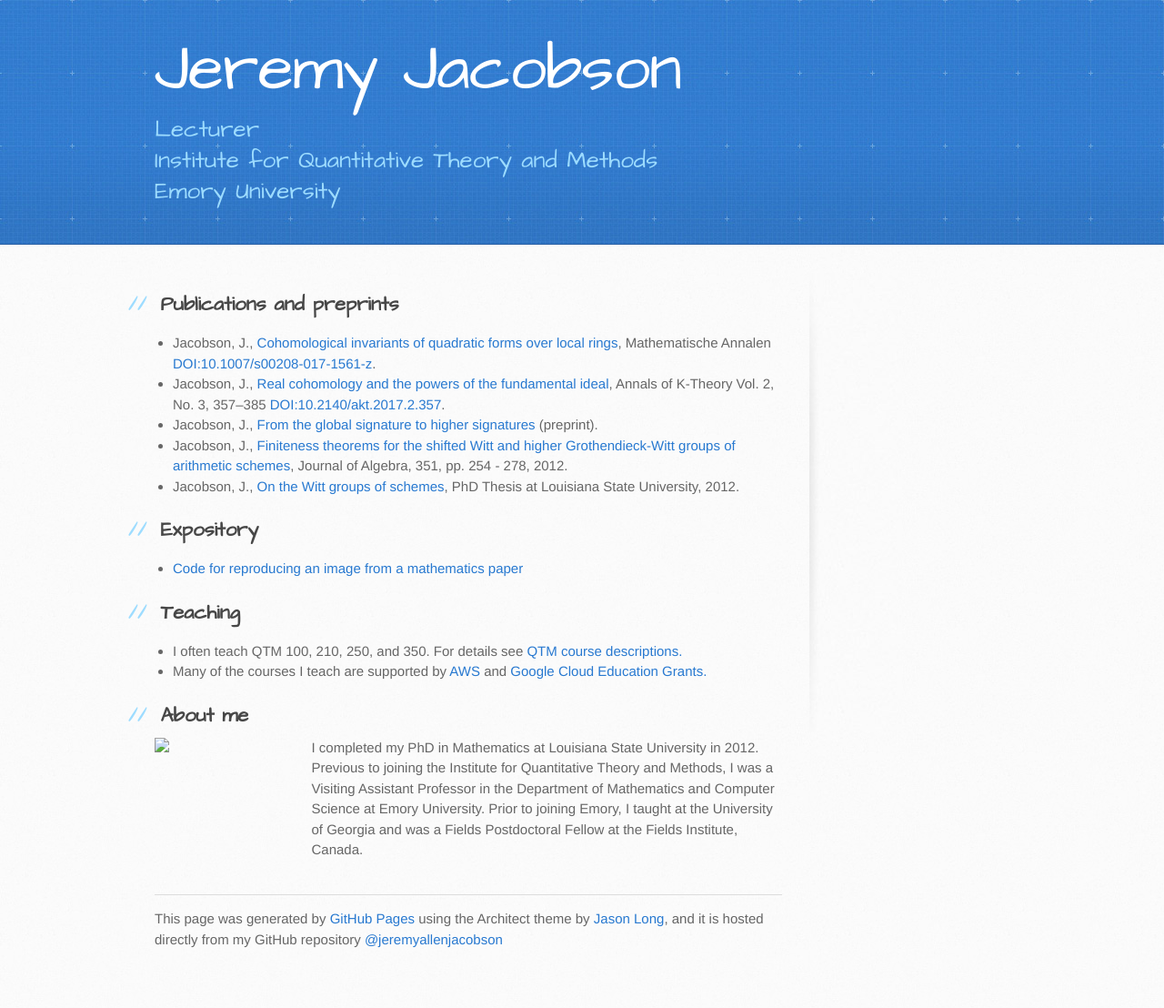
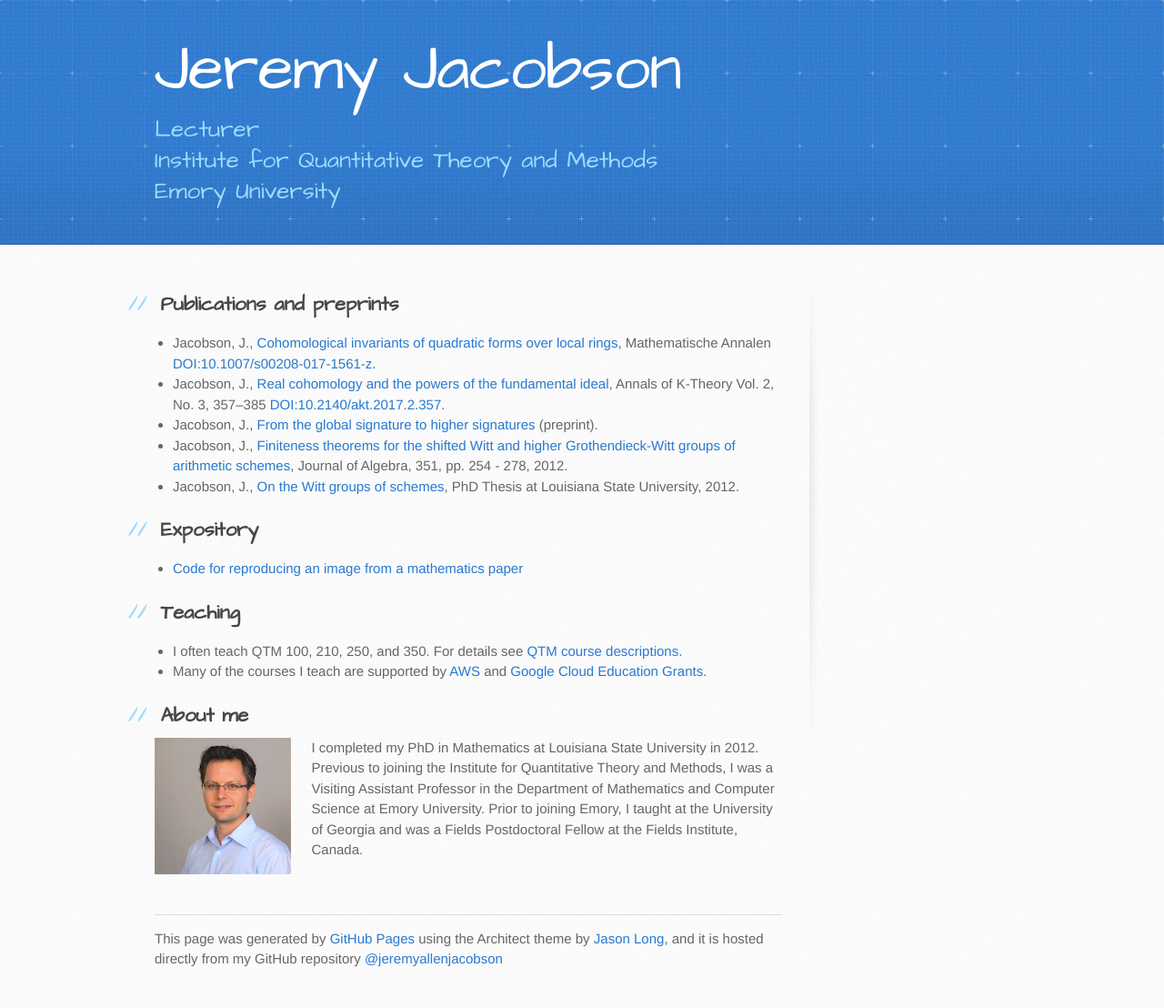
Before and after one commit to jeremyallenjacobson/jeremyallenjacobson.github.io, a Jekyll site: the page index.html, which Jekyll copies as it is, in a window 1280 px wide. Shown: the whole page at 91% size. Built offline with Jekyll 4.4.1, drawn with Linux system fonts in a browser that asks for light colours; before the commit the page ends 1087 px from its top, so only the background shows below that.

Commit message:
Updated link to profile picture

```diff
--- a/index.html
+++ b/index.html
@@ -60,7 +60,7 @@
 
 <h2>
 <a id="about-me" class="anchor" href="#about-me" aria-hidden="true"><span aria-hidden="true" class="octicon octicon-link"></span></a>About me</h2>
-<div style="display:inline;text-align:left; "><img src="jeremyallenjacobson.github.io/images/jeremyjacobson.png" > <div style="float: right;
+<div style="display:inline;text-align:left; "><img src="https://jeremyallenjacobson.github.io/images/jeremyjacobson.png" > <div style="float: right;
   width: 75%"> I completed my PhD in Mathematics at Louisiana State University in 2012. Previous to joining the Institute for Quantitative Theory and Methods, I was a Visiting Assistant Professor in the Department of Mathematics and Computer Science at Emory University. Prior to joining Emory, I taught at the University of Georgia and was a Fields Postdoctoral Fellow at the Fields Institute, Canada.
 </div><div style="clear: both;"></div> <!-- Clear the float -->
 <br>
```
